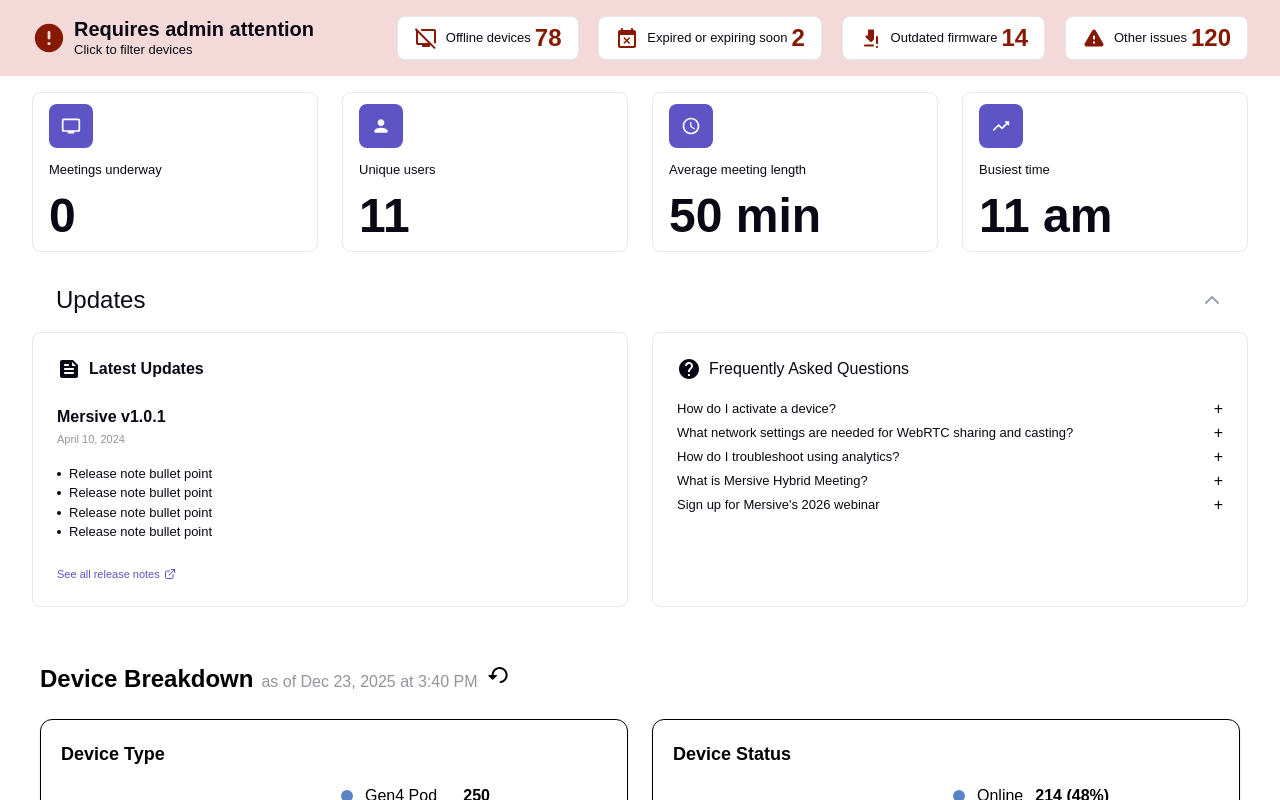
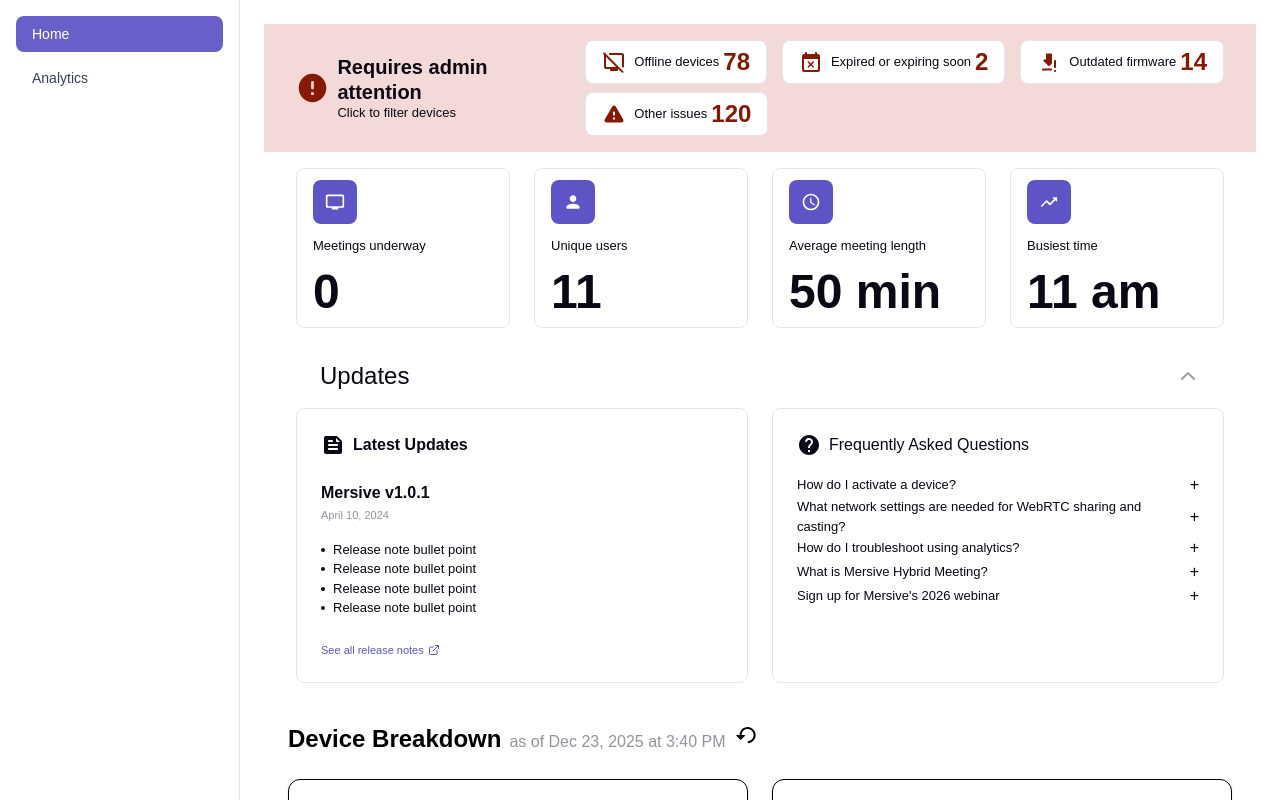
Before and after one commit to vikaspandey-techsierra/mersive-portal, a Next.js app: page /pages/dashboard in a window 1280 px wide. Shown: the top 800 px of the page. Built offline with nearby package versions, Linux system fonts and the light colour scheme.

Commit message:
added sidebar

```diff
--- a/app/page.tsx
+++ b/app/page.tsx
@@ -8,7 +8,7 @@
   return (
     <main className="min-h-screen flex items-center justify-center px-6 bg-white text-black">
       <div className="bg-white/10 backdrop-blur-lg border border-white/20 rounded-2xl shadow-2xl p-10 max-w-lg w-full text-center flex flex-col gap-6">
-        <h1 className="text-4xl font-bold mb-4 tracking-tight">
+        {/* <h1 className="text-4xl font-bold mb-4 tracking-tight">
           User Connections
         </h1>
         <button
@@ -16,19 +16,19 @@
           className="bg-violet-600 hover:bg-violet-700 transition-all duration-300 px-6 py-3 rounded-lg font-medium shadow-lg hover:scale-105 active:scale-95 text-white"
         >
           User Connections →
-        </button>
-        <h1 className="text-4xl font-bold mb-4 tracking-tight">📊 Dashboard</h1>
+        </button> */}
+        {/* <h1 className="text-4xl font-bold mb-4 tracking-tight">📊 Dashboard</h1>
         <button
           onClick={() => router.push("/pages/dashboard")}
           className="bg-violet-600 hover:bg-violet-700 transition-all duration-300 px-6 py-3 rounded-lg font-medium shadow-lg hover:scale-105 active:scale-95 text-white"
         >
           dashboard →
-        </button>
+        </button> */}
         <h1 className="text-4xl font-bold mb-4 tracking-tight">
           📊 Analytics Dashboard
         </h1>
         <button
-          onClick={() => router.push("/pages/analytics")}
+          onClick={() => router.push("/pages/dashboard")}
           className="bg-violet-600 hover:bg-violet-700 transition-all duration-300 px-6 py-3 rounded-lg font-medium shadow-lg hover:scale-105 active:scale-95 text-white"
         >
           Analytics Dashboard →
--- a/app/pages/analytics/page.tsx
+++ b/app/pages/analytics/page.tsx
@@ -3,6 +3,7 @@
 import EmailAlertsPage from "@/components/analytics/email/page";
 import MonitoringPage from "@/components/analytics/monitoring/page";
 import UsagePage from "@/components/analytics/usage/page";
+import Sidebar from "@/components/Sidebar";
 import { useState } from "react";
 
 type Tab = "Usage" | "Monitoring" | "Email Alerts";
@@ -24,10 +25,12 @@
   };
 
   return (
-    <div className="min-h-screen bg-white font-sans">
-      {/* Header */}
+    <div className="flex min-h-screen bg-white font-sans">
+      <Sidebar/>
+
+      {/* Main Content */}
+      <div className="flex-1">
         <div className="px-6 pt-5">
-        {/* Title */}
           <div className="flex items-center gap-2 mb-3">
             <div className="w-7 h-7 rounded-md bg-[#6860C8] flex items-center justify-center">
               <svg width="16" height="16" viewBox="0 0 16 16" fill="none">
@@ -36,10 +39,11 @@
                 <rect x="11" y="1" width="3" height="14" rx="0.5" fill="#fff" />
               </svg>
             </div>
-          <span className="text-lg font-bold text-black">Analytics</span>
+            <span className="text-lg font-bold text-black">
+              Analytics
+            </span>
           </div>
 
-        {/* Tabs + Export */}
           <div className="flex items-center justify-between">
             <div className="flex">
               {TABS.map((tab) => {
@@ -61,15 +65,6 @@
             </div>
 
             <button className="flex items-center gap-2 text-sm font-medium text-black border border-gray-300 rounded-lg px-3 py-1.5 mb-1 hover:bg-gray-50 transition">
-            <svg width="13" height="13" viewBox="0 0 13 13" fill="none">
-              <path
-                d="M6.5 1v8M3.5 6.5l3 3 3-3M1 11h11"
-                stroke="#333"
-                strokeWidth="1.5"
-                strokeLinecap="round"
-                strokeLinejoin="round"
-              />
-            </svg>
               Export to CSV
             </button>
           </div>
@@ -77,5 +72,6 @@
 
         <div className="px-6 py-6">{renderContent()}</div>
       </div>
+    </div>
   );
 }
--- a/app/pages/dashboard/page.tsx
+++ b/app/pages/dashboard/page.tsx
@@ -10,6 +10,7 @@
 import PlanTypePie from "@/components/PlanTypePie";
 import Replay from "@/components/icons/replay.svg";
 import Image from "next/image";
+import Sidebar from "@/components/Sidebar";
 
 // ─── TYPES ──────────────────────────────────────────────────────────────────
 
@@ -149,15 +150,28 @@
   // ▼ Replace this with your API call when backend is ready
   const data: DashboardData = DUMMY_DATA;
 
-  return (
-    <div className="min-h-screen bg-white text-[#090814]">
-      <div className=" mx-auto space-y-4">
+return (
+  <div className="flex min-h-screen bg-white text-[#090814]">
+
+    {/* LEFT SIDEBAR */}
+    <Sidebar />
+
+    {/* RIGHT CONTENT */}
+    <div className="flex-1">
+      <div className="mx-auto space-y-4 p-6">
         <AlertBanner alert={data.alert} />
         <StatCards stats={data.stats} />
         <UpdatesSection release={data.latestRelease} faqs={data.faqs} />
-        <main className="p-10 bg-white text-black min-h-screen">
-          <div className="text-2xl font-semibold mb-6  flex gap-2 items-baseline ">
-            Device Breakdown <span className="text-[16px] font-normal text-[#93949C] " > as of Dec 23, 2025 at 3:40 PM</span><span> <Image src={Replay} alt="Replay icon" width={24} height={24} /></span>
+
+        <div className="p-6 bg-white text-black">
+          <div className="text-2xl font-semibold mb-6 flex gap-2 items-baseline">
+            Device Breakdown
+            <span className="text-[16px] font-normal text-[#93949C]">
+              as of Dec 23, 2025 at 3:40 PM
+            </span>
+            <span>
+              <Image src={Replay} alt="Replay icon" width={24} height={24} />
+            </span>
           </div>
 
           <div className="grid grid-cols-1 lg:grid-cols-2 gap-6">
@@ -177,8 +191,10 @@
               <FleetHealthGauge />
             </Card>
           </div>
-        </main>
+        </div>
       </div>
     </div>
+  </div>
+
   );
 }
--- /dev/null
+++ b/components/Sidebar.tsx
@@ -0,0 +1,38 @@
+"use client";
+
+import Link from "next/link";
+import { usePathname } from "next/navigation";
+
+export default function Sidebar() {
+  const pathname = usePathname();
+
+  const navItems = [
+    { name: "Home", href: "/pages/dashboard" },
+    { name: "Analytics", href: "/pages/analytics" },
+  ];
+
+  return (
+    <div className="h-screen w-60 bg-white border-r border-gray-200 p-4">
+
+      <nav className="flex flex-col gap-2">
+        {navItems.map((item) => {
+          const isActive = pathname === item.href;
+
+          return (
+            <Link
+              key={item.name}
+              href={item.href}
+              className={`px-4 py-2 rounded-lg text-sm font-medium transition ${
+                isActive
+                  ? "bg-[#6860C8] text-white"
+                  : "text-gray-700 hover:bg-gray-100"
+              }`}
+            >
+              {item.name}
+            </Link>
+          );
+        })}
+      </nav>
+    </div>
+  );
+}
```
Lines whose indentation alone changed are shown as unchanged.
